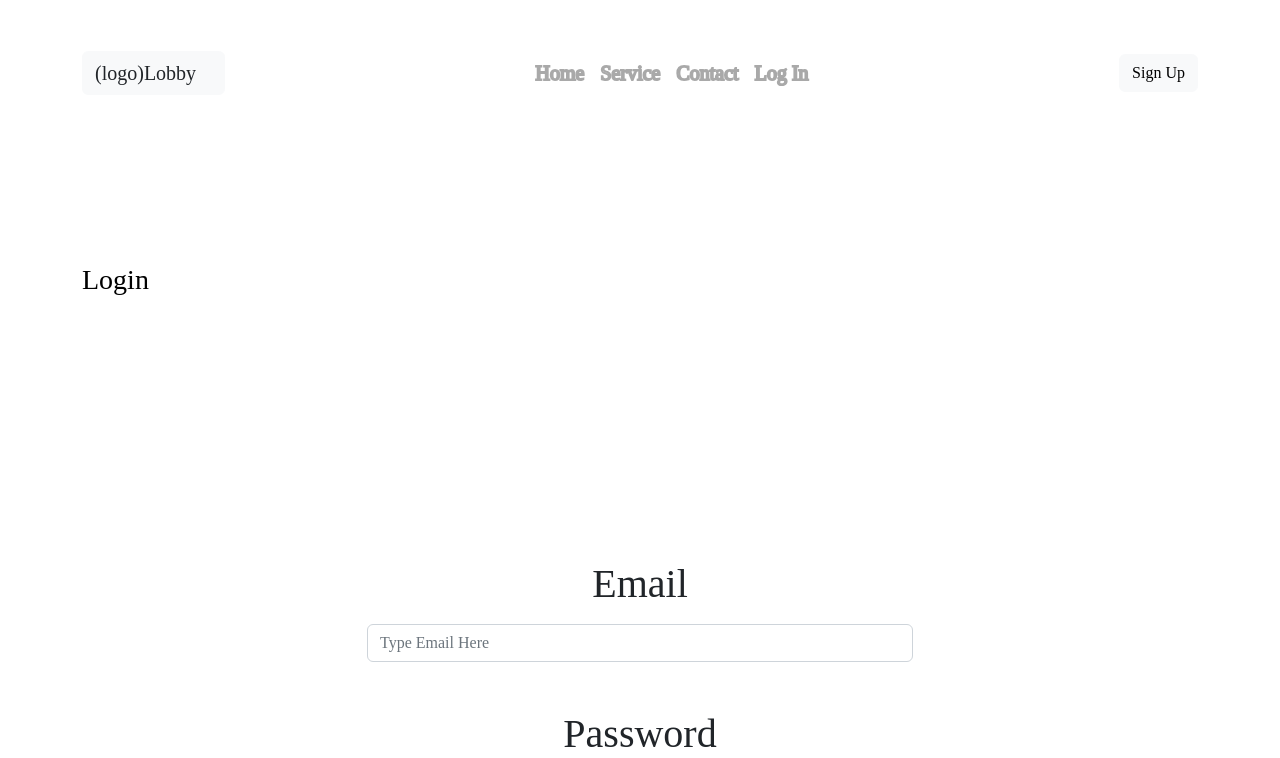
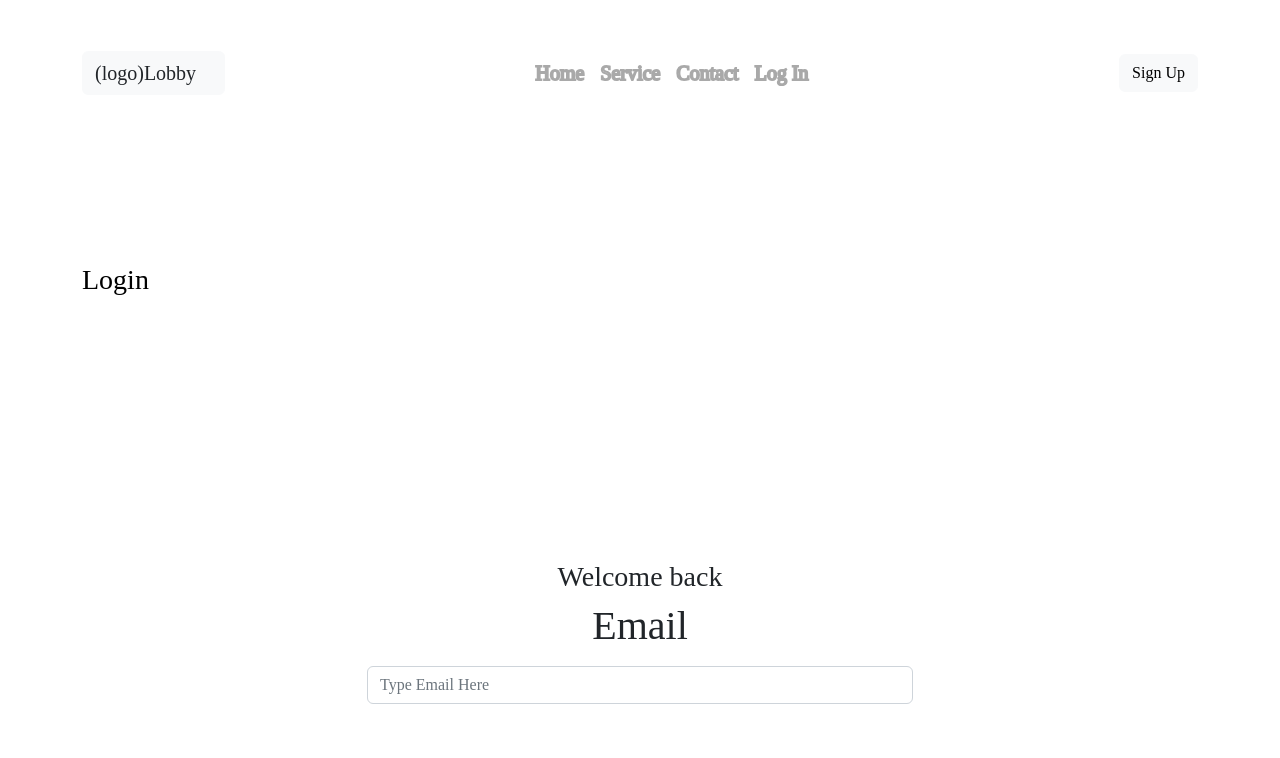
Before and after one commit to chaunceyplum/Lobby, a React (Create React App) app: page /login in a window 1280 px wide. Shown: the top 758 px of the page. Built offline with nearby package versions, Linux system fonts and the light colour scheme.

Commit message:
added some validation for login page

```diff
--- a/src/components/Home.js
+++ b/src/components/Home.js
@@ -11,6 +11,7 @@ import {
   CardText,
   CardTitle,
 } from 'reactstrap'
+import { Control, LocalForm, Errors } from 'react-redux-form'
 
 const Home = () => {
   return (
--- a/src/components/LogIn.js
+++ b/src/components/LogIn.js
@@ -13,7 +13,7 @@ import {
   ModalTitle,
   Row,
 } from 'react-bootstrap'
-import { ModalHeader } from 'reactstrap'
+import { Label, ModalHeader } from 'reactstrap'
 import { useDispatch, useSelector } from 'react-redux'
 import {
   loggedInBool,
@@ -22,8 +22,10 @@ import {
   loggedInEmail,
   loggedInPassword,
   setter,
+  nameGetter,
 } from '../redux/LoggedInSlice'
 import axios from 'axios'
+import { Control, Errors, LocalForm } from 'react-redux-form'
 
 const LogIn = () => {
   const [show, setShow] = useState(false)
@@ -34,13 +36,28 @@ const LogIn = () => {
   const dispatch = useDispatch()
 
   const Setter = useSelector(setter)
+  const loggedInState = (state) => state.loggedIn.name
+  const statey = useSelector(loggedInState)
   const [userEmail, setUserEmail] = useState('')
   const [userPassword, setUserPassword] = useState('')
-  const submitUser = () => {
+  const [validated, setValidated] = useState(false)
+  const name = statey.name
+  const clearBoth = () => {
+    setUserEmail('')
+    setUserPassword('')
+  }
+  const submitUser = (event) => {
     const userDetails = {
       email: userEmail,
       password: userPassword,
     }
+    const form = event.currentTarget
+    if (form.checkValidity() === false) {
+      event.preventDefault()
+      event.stopPropagation()
+    }
+
+    setValidated(true)
     console.log(userDetails)
     handleClose()
     logIn(userDetails)
@@ -72,13 +89,13 @@ const LogIn = () => {
     forceUpdateHandler()
   }
 
-  const required = (val) => val && val.length
-  const maxLength = (len) => (val) => !val || val.length <= len
-  const minLength = (len) => (val) => val && val.length >= len
-  const isNumber = (val) => !isNaN(+val)
-  const validEmail = (val) =>
-    /^[A-Z0-9._%+-]+@[A-Z0-9.-]+\.[A-Z]{2,4}$/i.test(val)
-  const validPassword = (val) => /^(?=.*\d)[a-zA-Z0-9]{8,16}$/
+  // const required = (val) => val && val.length
+  // const maxLength = (len) => (val) => !val || val.length <= len
+  // const minLength = (len) => (val) => val && val.length >= len
+  // const isNumber = (val) => !isNaN(+val)
+  // const validEmail = (val) =>
+  //   /^[A-Z0-9._%+-]+@[A-Z0-9.-]+\.[A-Z]{2,4}$/i.test(val)
+  // const validPassword = (val) => /^(?=.*\d)[a-zA-Z0-9]{8,16}$/
 
   return (
     <div className=' '>
@@ -93,8 +110,10 @@ const LogIn = () => {
         <Row>
           <Col />
           <Col xs={10} sm={8} md={6}>
-            <Form>
+            <Form noValidate validated={validated}>
               <FormGroup className='text-center'>
+                <h3>Welcome back {name}</h3>
+                {console.table(name)}
                 <FormLabel>
                   <h1>Email</h1>
                 </FormLabel>
@@ -102,12 +121,12 @@ const LogIn = () => {
                   onChange={(e) => setUserEmail(e.target.value)}
                   type='email'
                   placeholder='Type Email Here'
+                  required
                 />
 
-                {/* <input
-                      type='text'
-                      onChange={(e) => setUserEmail(e.target.value)}
-                    ></input> */}
+                <Form.Control.Feedback type='invalid'>
+                  Please provide a valid Email.
+                </Form.Control.Feedback>
               </FormGroup>
               <br />
               <br />
@@ -120,30 +139,22 @@ const LogIn = () => {
                   onChange={(e) => setUserPassword(e.target.value)}
                   type='password'
                   placeholder='Type Password Here'
+                  required
                 />
+                <Form.Control.Feedback>Looks Good</Form.Control.Feedback>
+                <Form.Control.Feedback type='invalid'>
+                  Please provide a valid password.
+                </Form.Control.Feedback>
               </FormGroup>
               <FormGroup>
-                <Button variant='primary' onClick={submitUser}>
+                <br />
+                <br />
+                <Button variant='primary' onClick={(e) => submitUser(e)}>
                   Submit
                 </Button>
               </FormGroup>
               <br />
               <br />
-              {/* <FormGroup>
-                    <Container>
-                      <Row>
-                        <Col xs={1} />
-                        <Col xs={4} className='text-center'>
-                          <Button type='cancel'>Clear</Button>
-                        </Col>
-                        <Col xs={2} />
-                        <Col xs={4} className='text-center'>
-                          <Button type='Submit'>Submit</Button>
-                        </Col>
-                        <Col xs={1} />
-                      </Row>
-                    </Container>
-                  </FormGroup> */}
             </Form>
           </Col>
           <Col />
--- a/src/components/SignUp.js
+++ b/src/components/SignUp.js
@@ -36,7 +36,7 @@ const SignUp = () => {
   const Setter = useSelector(setter)
   const [userEmail, setUserEmail] = useState('')
   const [userPassword, setUserPassword] = useState('')
-  const loggedInState = (state) => state.loggedIn
+  const loggedInState = (state) => state.loggedIn.name
   const statey = useSelector(loggedInState)
   const email = statey.email
   const loggedInBoolean = statey.LoggedIn
```
